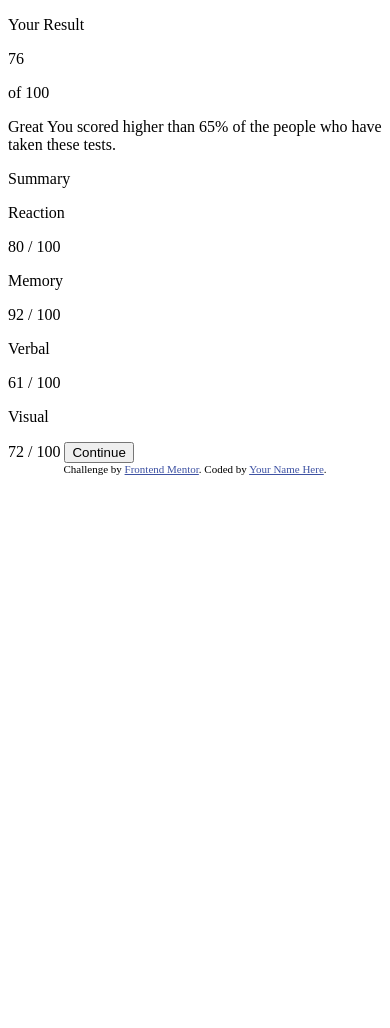
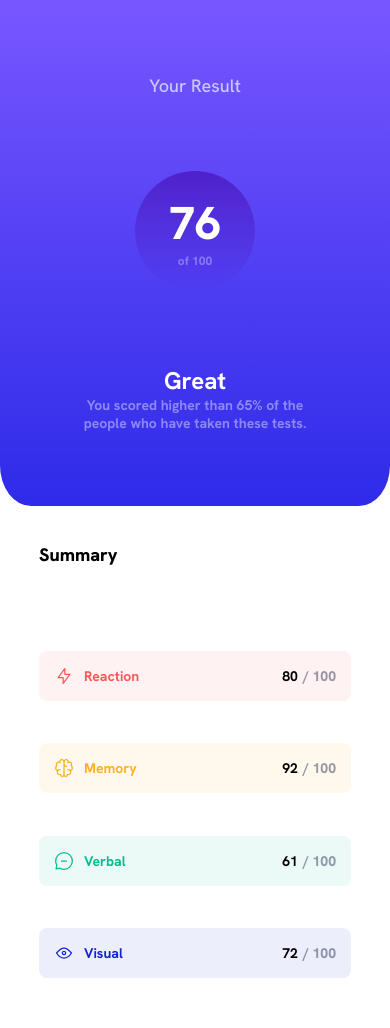
Before and after one commit to OrtizHenoc/resultsummary, a plain HTML site: page index.html in a window 390 px wide. Shown: the top 1028 px of the page. Before the commit the page ends 844 px from the top, so only its background shows below. Drawn offline with Linux system fonts and the light colour scheme.

Commit message:
Mobile version completed

```diff
--- /dev/null
+++ b/css/styles.css
@@ -0,0 +1,187 @@
+*{
+    margin: 0;
+    padding: 0;
+    box-sizing: border-box;
+}
+:root{
+    --light-red:hsl(0, 100%, 67%);
+    --light-redBG:hsla(0, 100%, 67%, 0.08);
+    --orangey-yellow: hsl(39, 100%, 56%);
+    --orangey-yellowBG: hsla(39, 100%, 56%, 0.08);
+    --green-teal: hsl(166, 100%, 37%);
+    --green-tealBG: hsla(166, 100%, 37%, 0.08);
+    --cobalt-blue: hsl(234, 85%, 45%);
+    --cobalt-blueBG: hsla(234, 85%, 45%, 0.08);
+    --light-slateB:hsl(252, 100%, 67%);
+    --light-royalB: hsl(241, 81%, 54%);
+    --violet-blue: hsla(256, 72%, 46%, 1);
+    --persian-blue: hsla(241, 72%, 46%, 0);
+
+    --white: hsl(0, 0%, 100%);
+    --paleBlue: hsl(221, 100%, 96%);
+    --lightLavender: hsl(241, 100%, 89%);
+    --lightLavenderv1: hsla(241, 100%, 89%, 0.452);
+    --lightLavenderv2: hsla(241, 100%, 89%, 0.575);
+    --darkGrayBlue: hsl(224, 30%, 27%);
+    --darkGrayBluev1: hsla(224, 30%, 27%, 0.5);
+
+}
+@font-face {
+	font-family: 'Hanken Grotesk', sans-serif;
+	src: url('/assets/fonts/HankenGrotesk-VariableFont_wght.ttf') format('ttf') tech('variations');
+	font-weight: 100 1000;
+	font-stretch: 25% 151%;
+}
+html{
+    font-size: 62.5%;
+    font-family: 'Hanken Grotesk', sans-serif;
+}
+body{
+    width: 100%;
+    height: 100%;
+    display: flex;
+    flex-direction: column;
+    align-items: center;
+}
+.container__overview{
+    display: flex;
+    flex-direction: column;
+    text-align: center;
+    align-items: center;
+    justify-content: space-evenly;
+    width: 100%;
+    height: 60vh;
+    border-radius: 0 0 8% 8%;
+    background: linear-gradient(to bottom,var(--light-slateB),var(--light-royalB));
+}
+.container__result{
+    font-size: 1.8rem;
+    color: var(--lightLavender);
+}
+.container__circle{
+    display: flex;
+    flex-direction: column;
+    justify-content: center ;
+    width: 120px;
+    height: 120px;
+    border-radius: 50%;
+    background: linear-gradient(to top,var(--persian-blue),var(--violet-blue));
+}
+.number-big{
+    font-size: 4.6rem;
+    color: var(--white);
+    font-weight: 800;
+}
+.number-small{
+    font-size: 1.2rem;
+    color: var(--lightLavenderv1);
+    font-weight: 800;
+}
+.container__performance{
+    font-size: 2.4rem;
+    font-weight: 700;
+    color: var(--white);
+}
+.container__details{
+    display: flex;
+    flex-direction: column;
+    text-align: center;
+    align-items: center;
+}
+.details{
+    font-size: 1.4rem;
+    width: 60%;
+    color: var(--lightLavenderv2);
+    font-weight: 700;
+}
+.container__summary{
+    width: 100%;
+    height: 75vh;
+    display: flex;
+    flex-direction: column;
+    justify-content: space-evenly;
+}
+.title, .list-items, .button{
+    display: flex;
+    flex-direction: column;
+    margin: 0 auto;
+    width: 80%;
+
+}
+.list-items{
+    padding: 5px 0 5px 0;
+    height: 50vh;
+    justify-content: space-evenly;
+}
+.title{
+    font-size: 1.8rem;
+    font-weight: 800;
+}
+.container__item{
+    display: flex;
+    height: 50px;
+    justify-content: space-between;
+    font-size: 1.4rem;
+    font-weight: 700;
+    /*
+    margin-left: 10px;
+    margin-right: 10px;
+    */
+    border-radius: 8px;
+    border: none;
+}
+.container__item span, .container__item p{
+    display: flex;
+    align-items: center;
+}
+.container__item .divider{
+    color: var(--darkGrayBluev1);
+    font-weight: 800;
+}
+.percentage{
+    display: flex;
+    align-items: center;
+}
+.num{
+    margin-right: 5px;
+}
+.container__item p{
+    margin-right: 15px;
+    color: black;
+    font-weight: 700;
+}
+.container__item img{
+    margin-right: 10px;
+    margin-left: 15px;
+}
+.reaction{
+    color: var(--light-red);
+    background-color: var(--light-redBG);
+}
+.memory{
+    color: var(--orangey-yellow);
+    background-color: var(--orangey-yellowBG);
+}
+.verbal{
+    color: var(--green-teal);
+    background-color: var(--green-tealBG);
+}
+.visual{
+    color: var(--cobalt-blue);
+    background-color: var(--cobalt-blueBG);
+}
+.button{
+    border: none;
+    height: 40px;
+    border-radius: 20px;
+    display: flex;
+    justify-content: center;
+    align-items: center;
+    background-color: var(--darkGrayBlue);
+    color: var(--white);
+}
+.atribution{
+    font-size: 11px;
+    text-align: center;
+    color: hsl(228, 45%, 44%);
+}
--- a/index.html
+++ b/index.html
@@ -3,16 +3,15 @@
 <head>
   <meta charset="UTF-8">
   <meta name="viewport" content="width=device-width, initial-scale=1.0"> <!-- displays site properly based on user's device -->
-
+  <link rel="preconnect" href="https://fonts.googleapis.com">
+  <link rel="preconnect" href="https://fonts.gstatic.com" crossorigin>
+  <link href="https://fonts.googleapis.com/css2?family=Hanken+Grotesk:wght@500;700;800&display=swap" rel="stylesheet">
   <link rel="icon" type="image/png" sizes="32x32" href="./assets/images/favicon-32x32.png">
-
+  <link rel="stylesheet" href="./css/styles.css">
   <title>Frontend Mentor | Results summary component</title>
 
   <!-- Feel free to remove these styles or customise in your own stylesheet 👍 -->
-  <style>
-    .attribution { font-size: 11px; text-align: center; }
-    .attribution a { color: hsl(228, 45%, 44%); }
-  </style>
+
 </head>
 <body>
   <div class="container-main">
@@ -29,40 +28,76 @@
       </p>
       </span>
       <span class="container__details">
-      <span class="container__performance">
+        <p class="container__performance">
           Great
-      </span>
+        </p>
+        <p class="details">
           You scored higher than 65% of the people who have taken these tests.
+        </p>
       </span>
     </span>
     <span class="container__summary">
-      <p>
+      <p class="title">
         Summary
       </p>
+      <div class="list-items">
+        <span class="container__item reaction">
           <span>
-        <p>
+            <img src="./assets/images/icon-reaction.svg" alt="reaction icon">
             Reaction
+          </span>
+          <p class="percentage">
+            <span class="num">
+              80
+            </span>
+            <span class="divider">
+              / 100
+            </span>
           </p>
-        80 / 100
       </span>
+      <span class="container__item memory">
         <span>
-        <p>
+          <img src="./assets/images/icon-memory.svg" alt="memory icon">
           Memory
+        </span>
+        <p class="percentage">
+            <span class="num">
+              92
+            </span>
+            <span class="divider">
+              / 100
+            </span>
           </p>
-        92 / 100
       </span>
+      <span class="container__item verbal">
         <span>
-        <p>
+          <img src="./assets/images/icon-verbal.svg" alt="Verbal icon">
           Verbal
+        </span>
+        <p class="percentage">
+          <span class="num">
+            61
+          </span>
+          <span class="divider">
+            / 100
+          </span>
         </p>
-        61 / 100
       </span>
+      <span class="container__item visual">
         <span>
-        <p>
+          <img src="./assets/images/icon-visual.svg" alt="visual icon">
           Visual
+        </span>
+        <p class="percentage">
+          <span class="num">
+            72
+          </span>
+          <span class="divider">
+            / 100
+          </span>
         </p>
-        72 / 100
       </span>
+    </div>
       <button class="button">
         Continue
       </button>
@@ -70,7 +105,7 @@
     </div>
   <div class="attribution">
     Challenge by <a href="https://www.frontendmentor.io?ref=challenge" target="_blank">Frontend Mentor</a>.
-    Coded by <a href="#">Your Name Here</a>.
+    Coded by <a href="https://www.frontendmentor.io/profile/OrtizHenoc">OrtizHenoc</a>.
   </div>
 </body>
 </html>
```
Also changed, not shown: css/desktop.css (added). Lines whose indentation alone changed are shown as unchanged.
